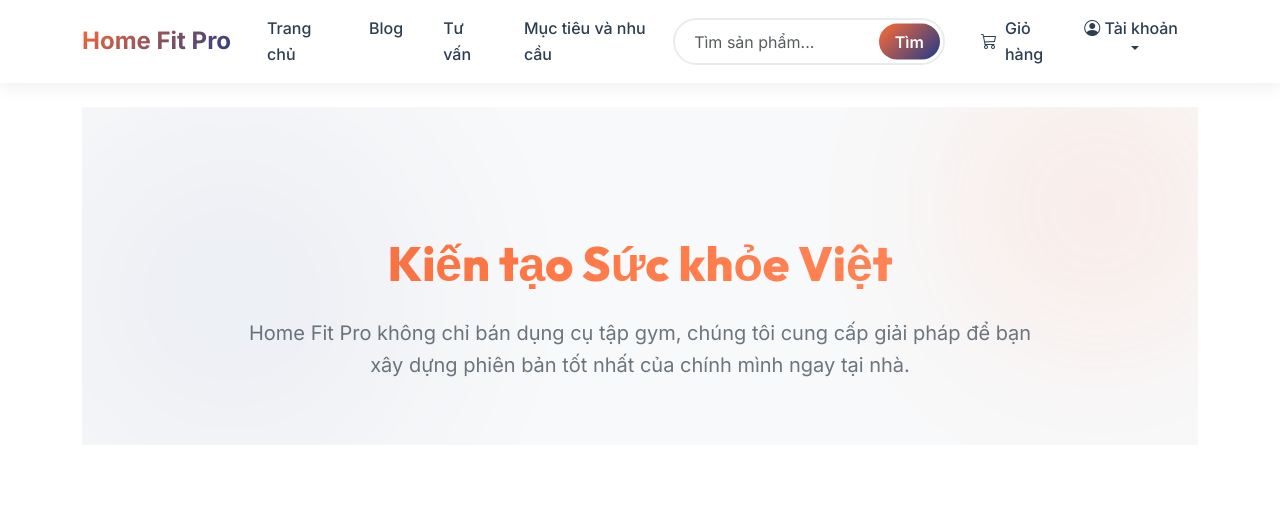
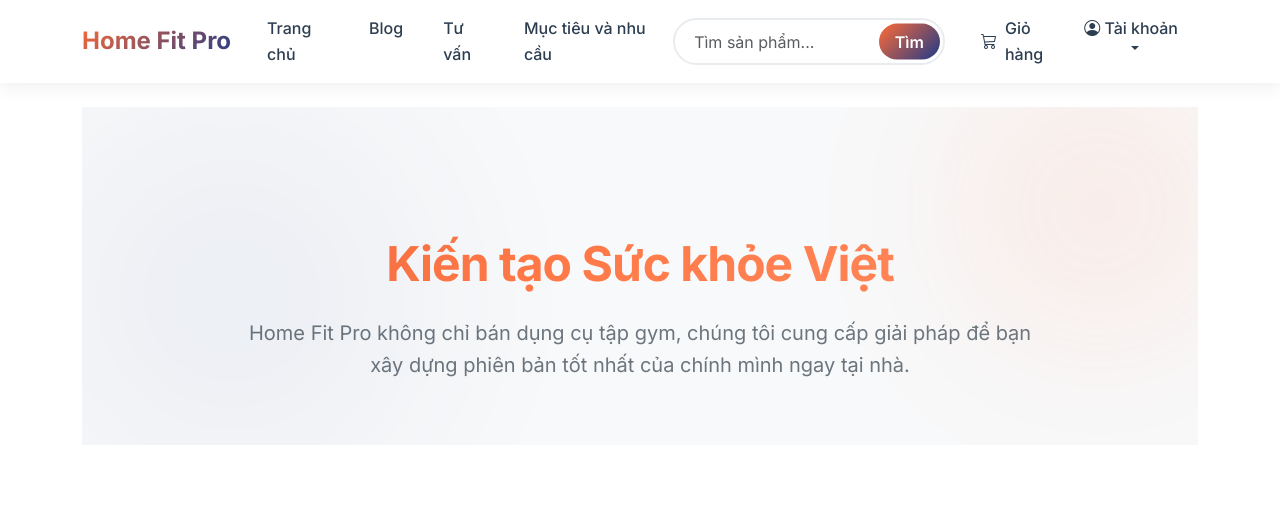
Before and after one commit to Soduku94/EBU-web, a Flask app: page /about-us in a window 1280 px wide. Shown: the top 509 px of the page. Run offline with Flask 3, Linux system fonts and the light colour scheme; some libraries are stand-ins or nearby versions.

Commit message:
sửa font chữ

```diff
--- a/app/static/css/home_styles.css
+++ b/app/static/css/home_styles.css
@@ -31,7 +31,23 @@
     --spacing-xxl: 4rem;
 
     /* Typography */
-    --font-heading: 'Outfit', 'Poppins', sans-serif;
+   :root {
+    /* 1. Ưu tiên số 1: Be Vietnam Pro -> Font chuẩn tiếng Việt nhất hiện nay */
+    --font-heading: 'Be Vietnam Pro', sans-serif;
+
+    /* Body giữ nguyên Inter là rất đẹp rồi */
+    --font-body: 'Inter', -apple-system, BlinkMacSystemFont, 'Segoe UI', sans-serif;
+}
+
+/* Đảm bảo áp dụng font cho các thẻ Heading */
+h1, h2, h3, h4, h5, h6, .h1, .h2, .h3, .h4, .h5, .h6 {
+    font-family: var(--font-heading);
+    letter-spacing: -0.02em; /* Mẹo nhỏ: Thu hẹp khoảng cách chữ xíu nhìn sẽ sang hơn */
+}
+
+body {
+    font-family: var(--font-body);
+}
     --font-body: 'Inter', -apple-system, BlinkMacSystemFont, 'Segoe UI', sans-serif;
 
     /* Shadows */
--- a/app/templates/base.html
+++ b/app/templates/base.html
@@ -20,6 +20,10 @@
     <link rel="stylesheet" href="{{ url_for('static', filename='css/home_styles.css') }}">
     <link rel="stylesheet" href="{{ url_for('static', filename='css/navbar_footer.css') }}">
     <link rel="stylesheet" href="{{ url_for('static', filename='css/decorative.css') }}">
+    <link rel="preconnect" href="https://fonts.googleapis.com">
+    <link rel="preconnect" href="https://fonts.gstatic.com" crossorigin>
+    <link href="https://fonts.googleapis.com/css2?family=Be+Vietnam+Pro:wght@400;500;600;700&family=Inter:wght@400;500;600&display=swap"
+          rel="stylesheet">
 
     <title>{% block title %}{% if title %}{{ title }} - {% endif %}Home Fit Pro{% endblock %}</title>
 
```
